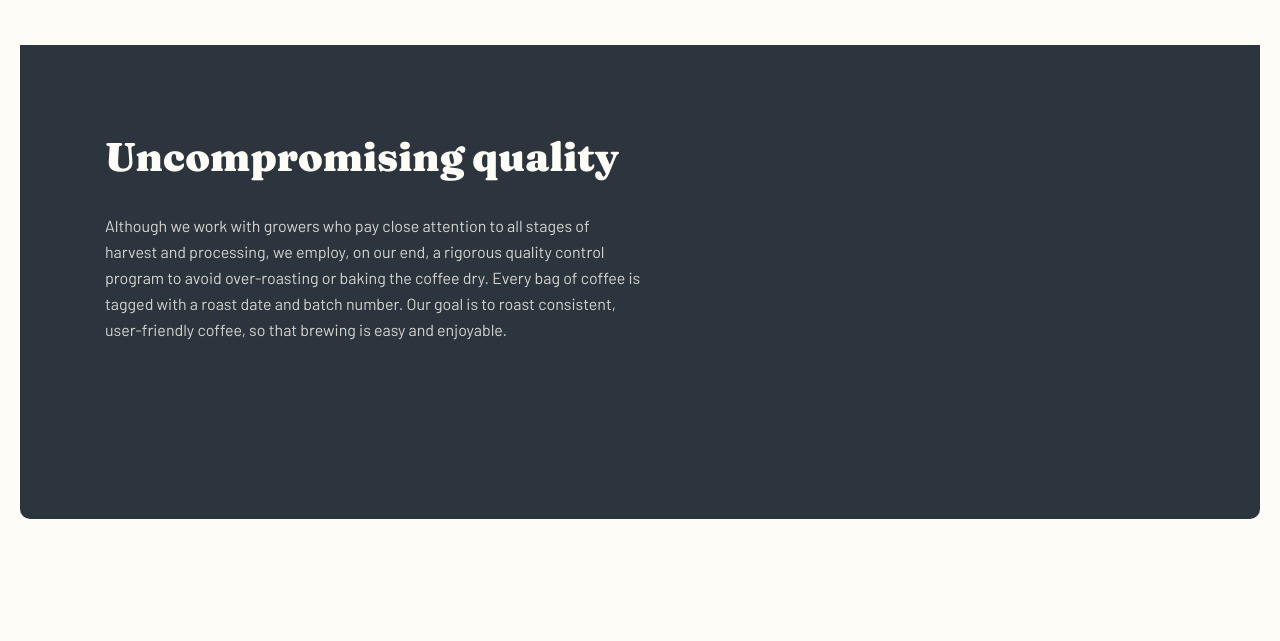
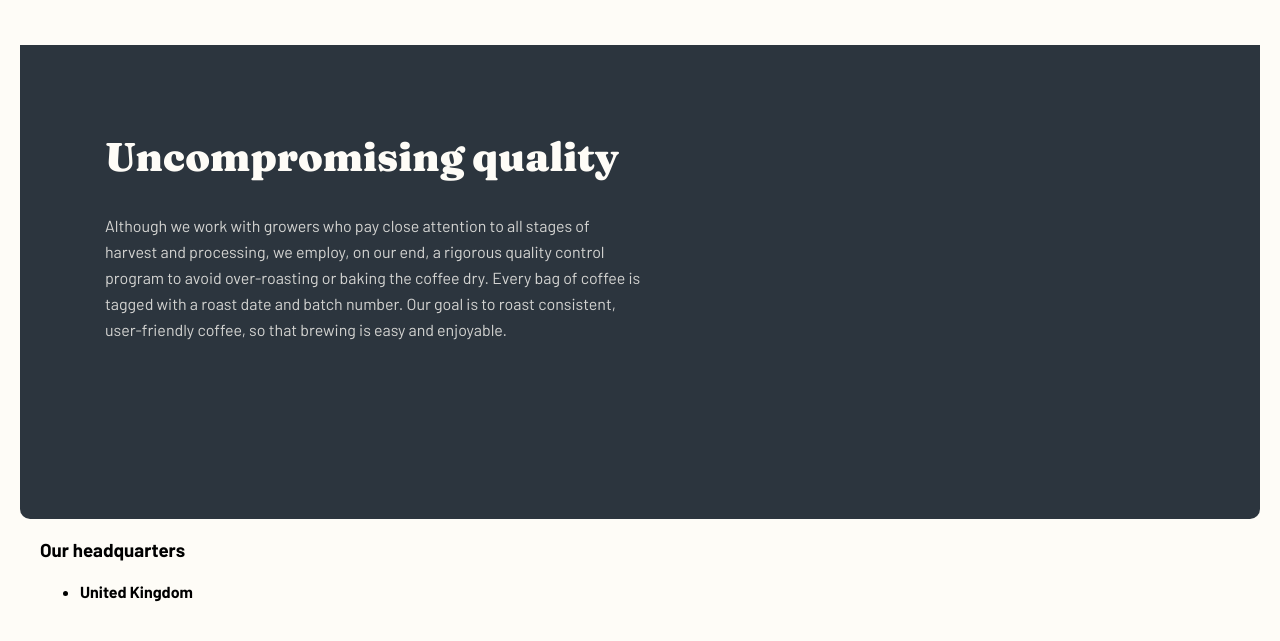
Before and after one commit to Yabrok/Coffeeroasters, a plain HTML site: page about.html in a window 1280 px wide. Shown: the part 1526-2167 px from the top of the page. Drawn offline with Linux system fonts and the light colour scheme.

Commit message:
css modified

```diff
--- a/about.html
+++ b/about.html
@@ -125,7 +125,26 @@
                         width="445"
                         height="474">
                     </picture>
+                </div>
 
+                <div class="regions">
+                    <div class="container">
+                        <div class="regions__inner">
+                            <h3 class="region__title">
+                                Our headquarters
+                            </h3>
+
+                            <ul class="regions__list">
+                                <li class="regions__item  regionsitem">
+                                    <h4 class="regionsitem__subtitle">
+                                        United Kingdom
+                                    </h4>
+
+
+                                </li>
+                            </ul>
+                        </div>
+                    </div>
                 </div>
             </div>
         </section>
--- a/sass/blocks/_about-commitment.scss
+++ b/sass/blocks/_about-commitment.scss
@@ -53,6 +53,10 @@
 }
 
 @media only screen and(max-width:697px) {
+    .commitment {
+        padding: 0 0 120px;
+    }
+
     .commitment__inner {
         flex-direction: column;
         align-items: center;
--- a/sass/blocks/_about-quality.scss
+++ b/sass/blocks/_about-quality.scss
@@ -84,7 +84,7 @@
     }
 
     .quality__content {
-        padding: 64px 24px 61px;
+        padding: 64px 30px 61px;
     }
 
     .quality__title {
```
Also changed, not shown: css/style.css, 1 other file.
